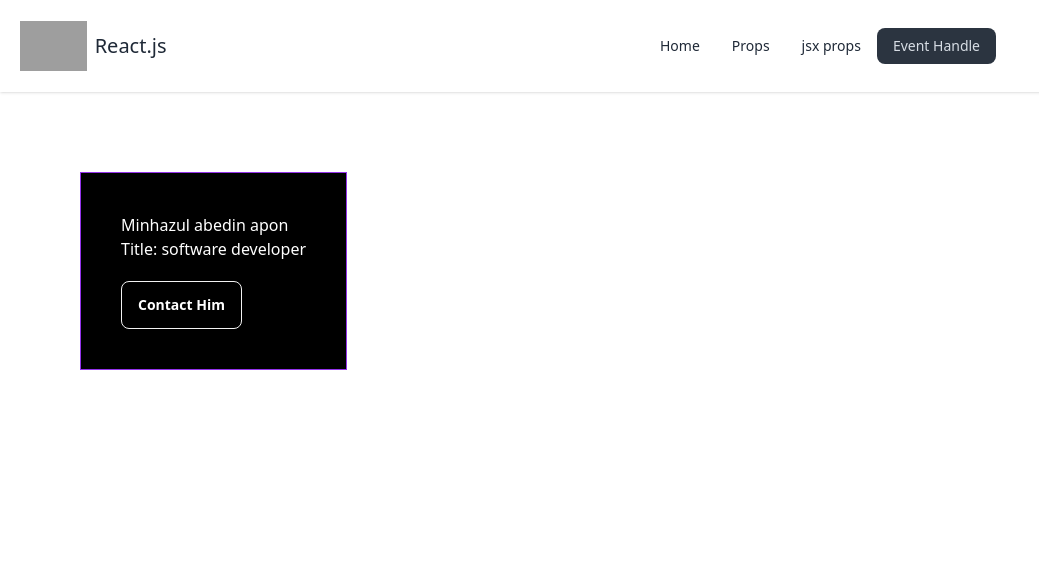
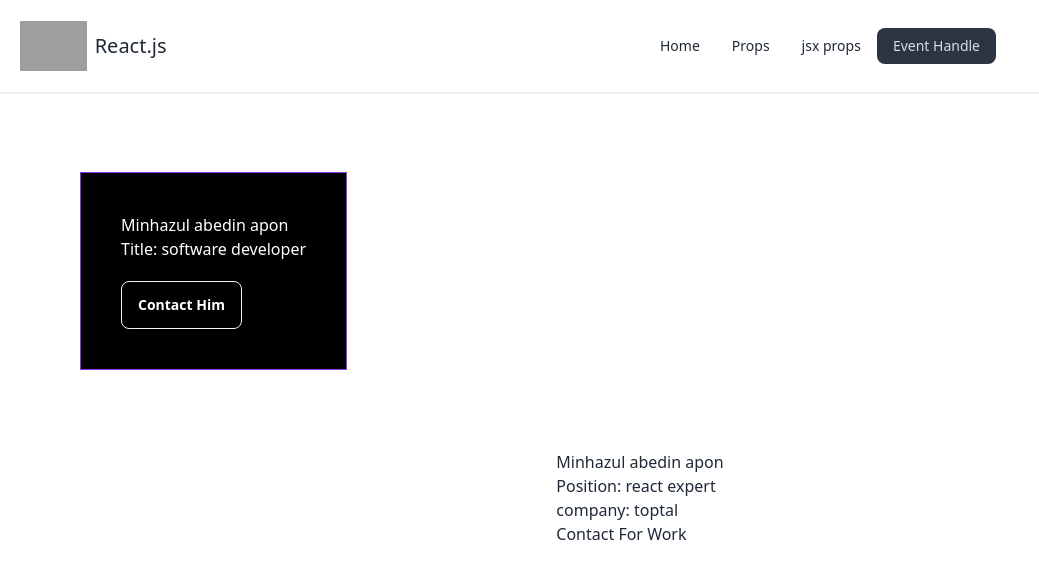
Before and after one commit to minhazapon/react-2025-part2, a React (Vite) app: page /event in a window 1280 px wide. Shown: the top 578 px of the page, without its empty margins (0-1039 px from the left). Built offline with nearby package versions, Linux system fonts and the light colour scheme; grey boxes are pictures that could not be loaded.

Commit message:
added file

```diff
--- a/src/event handling/ChildEvent.jsx
+++ b/src/event handling/ChildEvent.jsx
@@ -1,10 +1,16 @@
 
 
 
-function ChildEvent() {
+function ChildEvent({ handleProps }) {
+
+
     return (
-        <div>
+        <div className="">
+            <p>Minhazul abedin apon</p>
+            <p>Position: react expert</p>
+            <p>company: toptal</p>
 
+            <button>Contact For Work</button>
         </div>
     )
 }
--- a/src/event handling/EventProps.jsx
+++ b/src/event handling/EventProps.jsx
@@ -1,14 +1,20 @@
 import ChildEvent from "./ChildEvent"
 
+function EventProps() {
 
 
-function EventProps() {
+    const handleProps = (position) => {
+
+        alert(`minahzul abedin is a toptal ${position} developer`)
+
+    }
+
+
     return (
         <div className=" m-20 ">
 
-
             <div className=" flex justify-center ">
-                <ChildEvent></ChildEvent>
+                <ChildEvent handleProp={handleProps}></ChildEvent>
             </div>
 
         </div>
```
